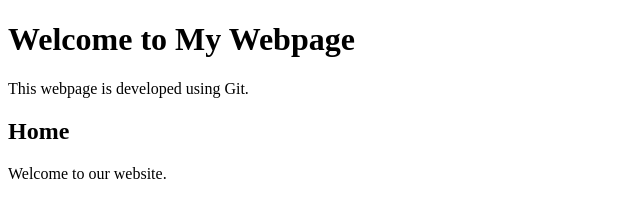
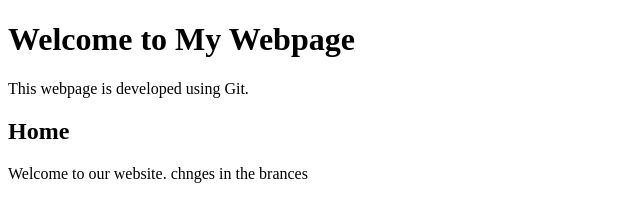
Before and after one commit to haneefa96/git-html-workshop, a plain HTML site: page index.html in a window 1280 px wide. Shown: the whole page, without its empty margins (0-640 px from the left). Drawn offline with Linux system fonts and the light colour scheme.

```diff
--- a/index.html
+++ b/index.html
@@ -7,7 +7,8 @@
 <h1>Welcome to My Webpage</h1>
 <p>This webpage is developed using Git.</p>
 <h2>Home</h2>
-<p>Welcome to our website.</p>
+<p>Welcome to our website.
+chnges in the brances</p>
 
 </body>
 </html>
```
